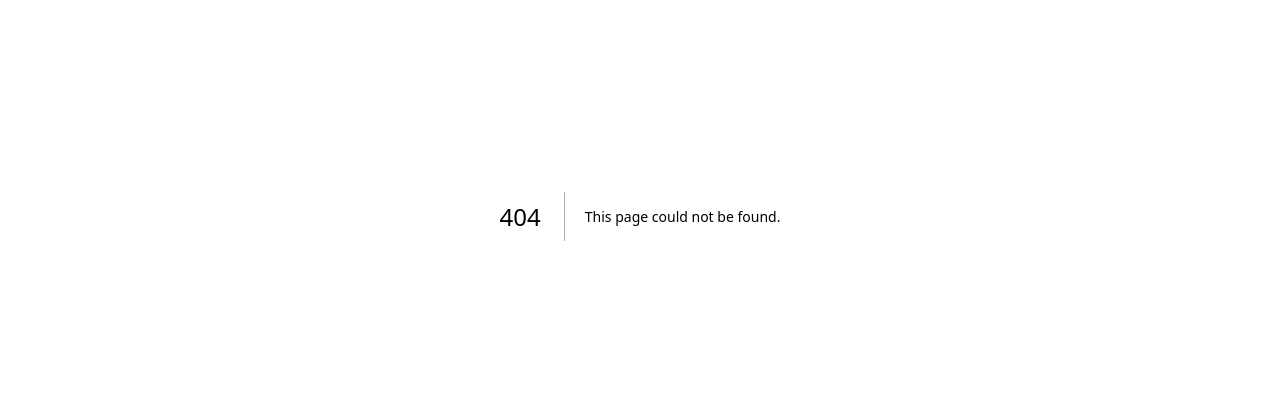
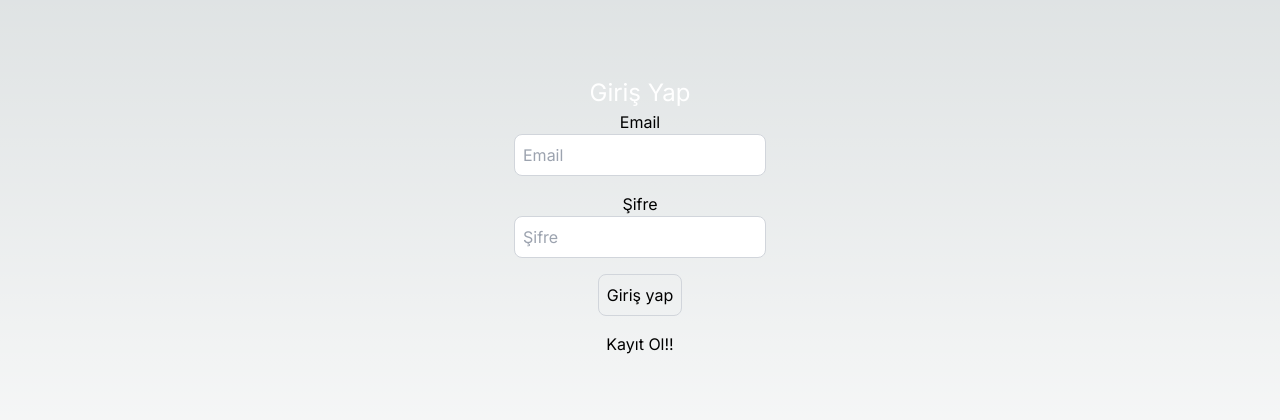
Before and after one commit to BEYZAASLAN/next-login, a Next.js app: page /login in a window 1280 px wide. Before the commit this address had no page. Shown: the part 184-604 px from the top of the page. Built offline with nearby package versions, Linux system fonts and the light colour scheme.

Commit message:
Create page.tsx

```diff
--- /dev/null
+++ b/src/app/login/page.tsx
@@ -0,0 +1,73 @@
+"use client";
+import React, { useEffect, useState } from 'react';
+import Link from "next/link";
+import { useRouter } from "next/navigation";
+import axios from "axios";
+import toast from "react-hot-toast";
+
+const LoginPage = () => {
+    const router = useRouter();
+    const [user, setUser] = useState({ email: "", password: "" });
+    const [buttonDisabled, setButtonDisabled] = useState(true);
+    const [loading, setLoading] = useState(false);
+
+    useEffect(() => {
+        if (user.email.length > 0 && user.password.length > 0) {
+            setButtonDisabled(false);
+        } else {
+            setButtonDisabled(true);
+        }
+    }, [user.email, user.password]);
+
+    const onLogin = async () => {
+        try {
+            setLoading(true);
+            const response = await axios.post("/api/users/login", user);
+            console.log("Giriş başarılı", response.data);
+            toast.success("Giriş başarılı");
+            router.push("/profile");
+        } catch (error) {
+            // @ts-ignore
+            console.log("Giriş başarısız", error.message);
+            // @ts-ignore
+            toast.error(error.message);
+        } finally {
+            setLoading(false);
+        }
+    };
+
+    return (
+        <div className="flex flex-col items-center justify-center min-h-screen py-2">
+            <h1 className="text-center text-white text-2xl">{loading ? "<IoReloadSharp />" : "Giriş Yap"}</h1>
+            <hr />
+            <label htmlFor="email">Email</label>
+            <input
+                className="p-2 border border-gray-300 rounded-lg mb-4 focus:outline-none focus:border-gray-600 text-black"
+                id="email"
+                type="text"
+                value={user.email}
+                onChange={(e) => setUser({ ...user, email: e.target.value })}
+                placeholder='Email'
+            />
+            <label htmlFor="password">Şifre</label>
+            <input
+                className="p-2 border border-gray-300 rounded-lg mb-4 focus:outline-none focus:border-gray-600 text-black"
+                id="password"
+                type="password"
+                value={user.password}
+                onChange={(e) => setUser({ ...user, password: e.target.value })}
+                placeholder='Şifre'
+            />
+            <button
+                className="p-2 border border-gray-300 rounded-lg mb-4 focus:outline-none focus:border-gray-600"
+                onClick={onLogin}
+                disabled={buttonDisabled}
+            >
+                {buttonDisabled ? "Giriş yap" : "Giriş Yap"}
+            </button>
+            <Link href="/signup">Kayıt Ol!!  </Link>
+        </div>
+    );
+};
+
+export default LoginPage;
```
